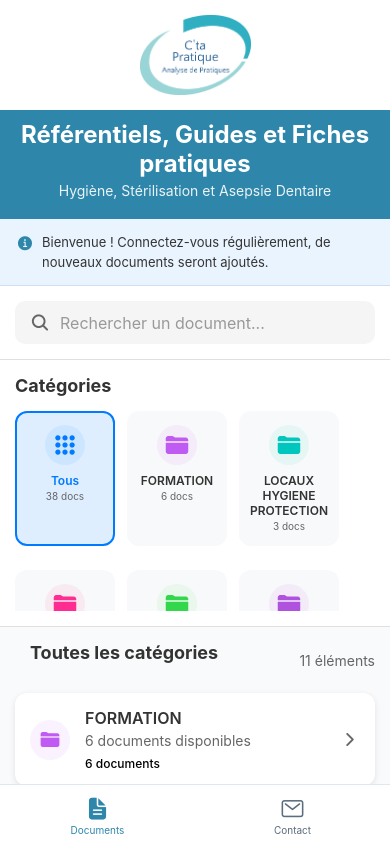
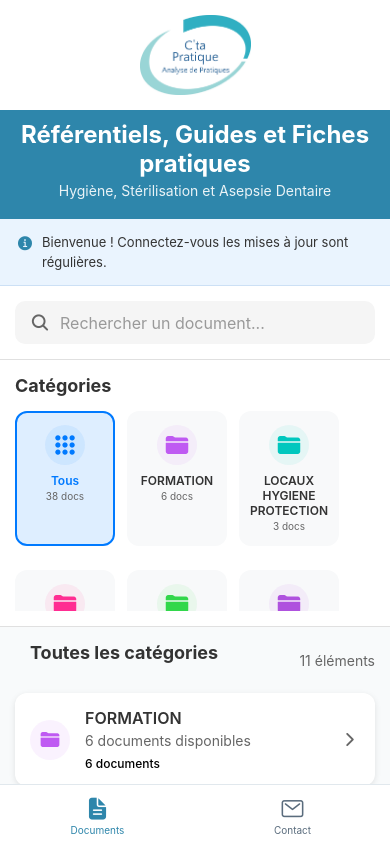
Before and after one commit to alexandreshenouda/ctapratique, a React Native app: screen /Documents in a window 390 px wide. Built offline with nearby package versions, Linux system fonts and the light colour scheme.

Commit message:
Update DocumentsScreen.tsx

```diff
--- a/src/screens/DocumentsScreen.tsx
+++ b/src/screens/DocumentsScreen.tsx
@@ -23,7 +23,7 @@ import MedicalTheme from '../theme/colors';
 // Laissez le tableau vide [] pour masquer la section.
 // ============================================================
 const ANNOUNCEMENTS: string[] = [
-  'Bienvenue ! Connectez-vous régulièrement, de nouveaux documents seront ajoutés.',
+  'Bienvenue ! Connectez-vous les mises à jour sont régulières.',
   // Ajoutez d'autres lignes ici, par exemple :
   // 'Mise à jour des fiches pratiques prévue en mars 2026.',
 ];
```
